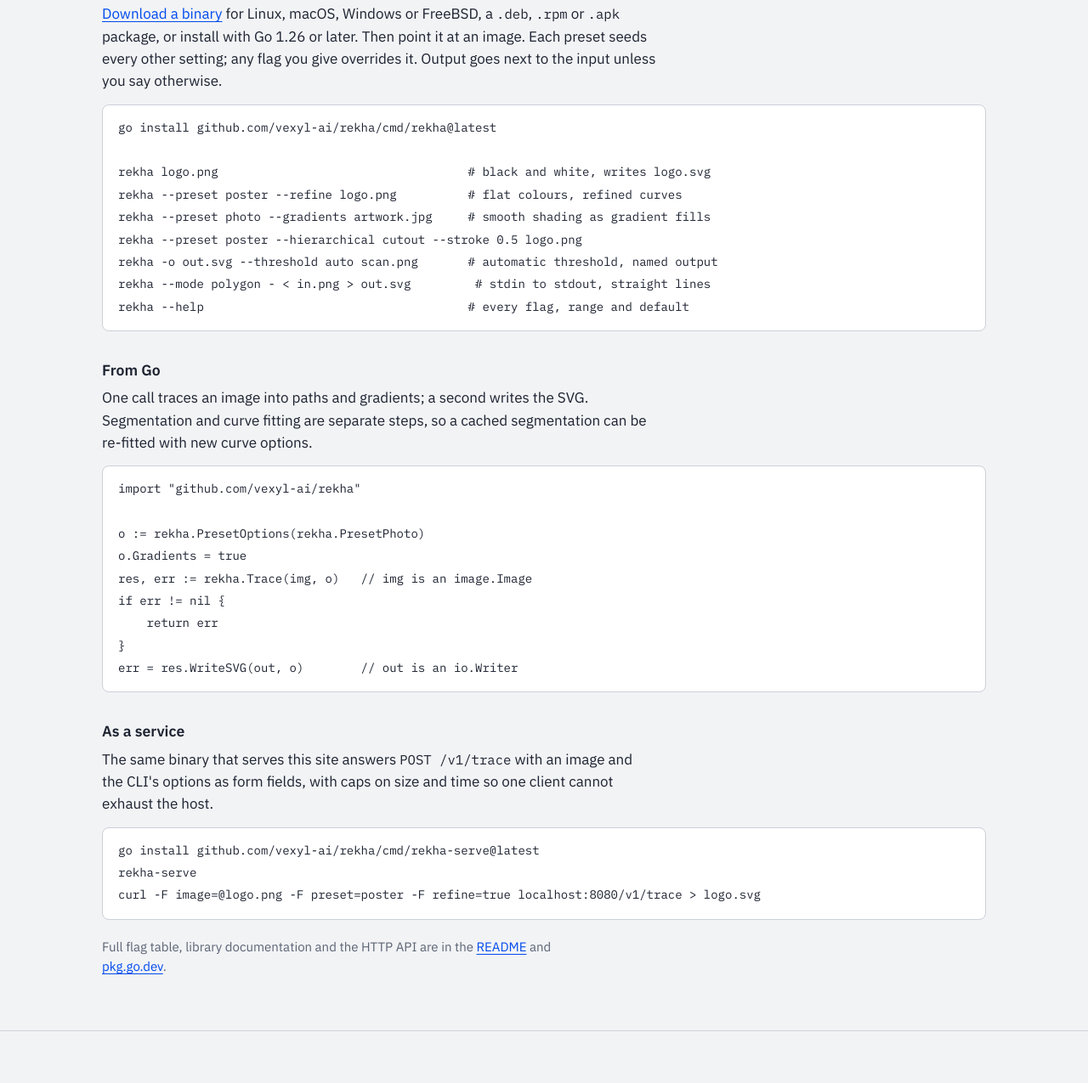
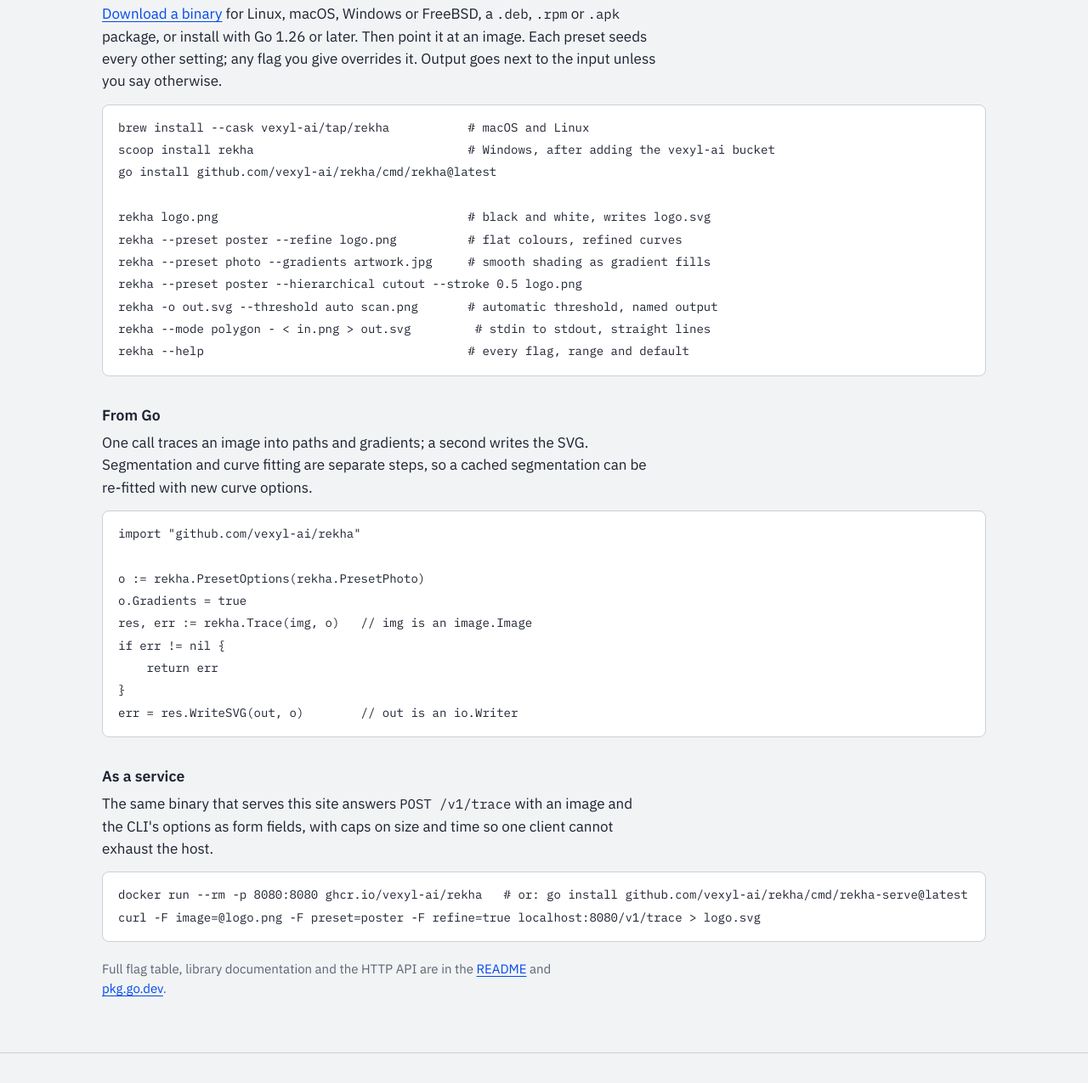
Before and after one commit to vexyl-ai/rekha, a plain HTML site: page web/index.html in a window 1280 px wide. Shown: the part 3535-4810 px from the top of the page at 85% size. Drawn offline with Linux system fonts and the light colour scheme.

Commit message:
ci: publish a Homebrew cask, a Scoop manifest and a container image
Each tag now also pushes a cask to vexyl-ai/homebrew-tap (binaries
rekha and rekha-serve, quarantine cleared after install since they are
unsigned), a manifest to vexyl-ai/scoop-bucket, and a distroless image
ghcr.io/vexyl-ai/rekha for amd64 and arm64 under one manifest, with
rekha-serve as the entrypoint. The tap and bucket pushes use the
TAP_GITHUB_TOKEN secret; the image uses the workflow token.

make release-check skips the docker step so it runs without a daemon.

Signed-off-by: Anil Mathew <anilmathewm@yahoo.co.uk>

```diff
--- a/web/index.html
+++ b/web/index.html
@@ -133,7 +133,9 @@
 
     <h3>On the command line</h3>
     <p class="prose"><a href="https://github.com/vexyl-ai/rekha/releases/latest">Download a binary</a> for Linux, macOS, Windows or FreeBSD, a <code>.deb</code>, <code>.rpm</code> or <code>.apk</code> package, or install with Go 1.26 or later. Then point it at an image. Each preset seeds every other setting; any flag you give overrides it. Output goes next to the input unless you say otherwise.</p>
-<pre><code>go install github.com/vexyl-ai/rekha/cmd/rekha@latest
+<pre><code>brew install --cask vexyl-ai/tap/rekha           # macOS and Linux
+scoop install rekha                              # Windows, after adding the vexyl-ai bucket
+go install github.com/vexyl-ai/rekha/cmd/rekha@latest
 
 rekha logo.png                                   # black and white, writes logo.svg
 rekha --preset poster --refine logo.png          # flat colours, refined curves
@@ -157,8 +159,7 @@ err = res.WriteSVG(out, o)        // out is an io.Writer</code></pre>
 
     <h3>As a service</h3>
     <p class="prose">The same binary that serves this site answers <code>POST /v1/trace</code> with an image and the CLI's options as form fields, with caps on size and time so one client cannot exhaust the host.</p>
-<pre><code>go install github.com/vexyl-ai/rekha/cmd/rekha-serve@latest
-rekha-serve
+<pre><code>docker run --rm -p 8080:8080 ghcr.io/vexyl-ai/rekha   # or: go install github.com/vexyl-ai/rekha/cmd/rekha-serve@latest
 curl -F image=@logo.png -F preset=poster -F refine=true localhost:8080/v1/trace &gt; logo.svg</code></pre>
     <p class="cite prose">Full flag table, library documentation and the HTTP API are in the <a href="https://github.com/vexyl-ai/rekha#readme">README</a> and <a href="https://pkg.go.dev/github.com/vexyl-ai/rekha">pkg.go.dev</a>.</p>
   </div>
```
Also changed, not shown: 6 other files.
